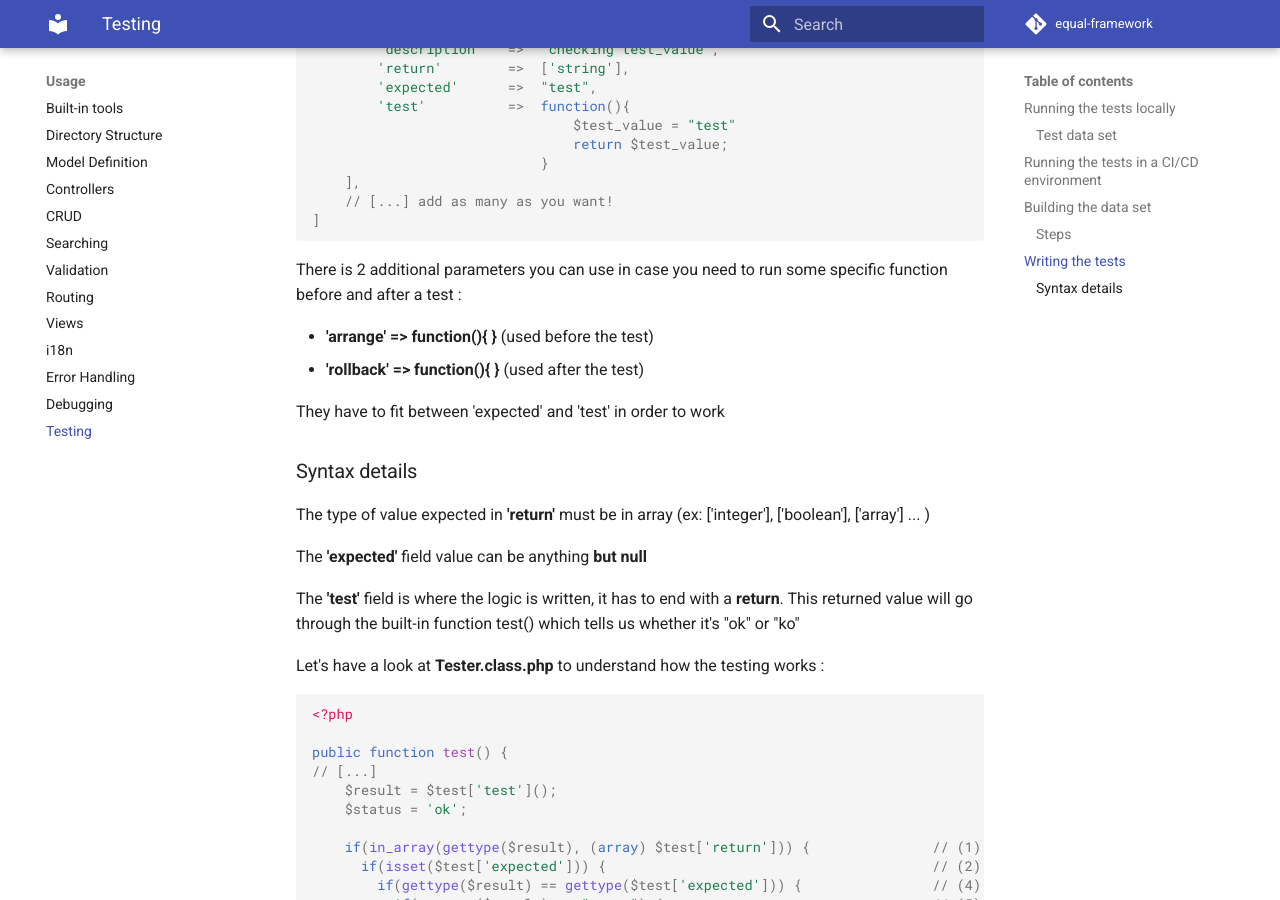
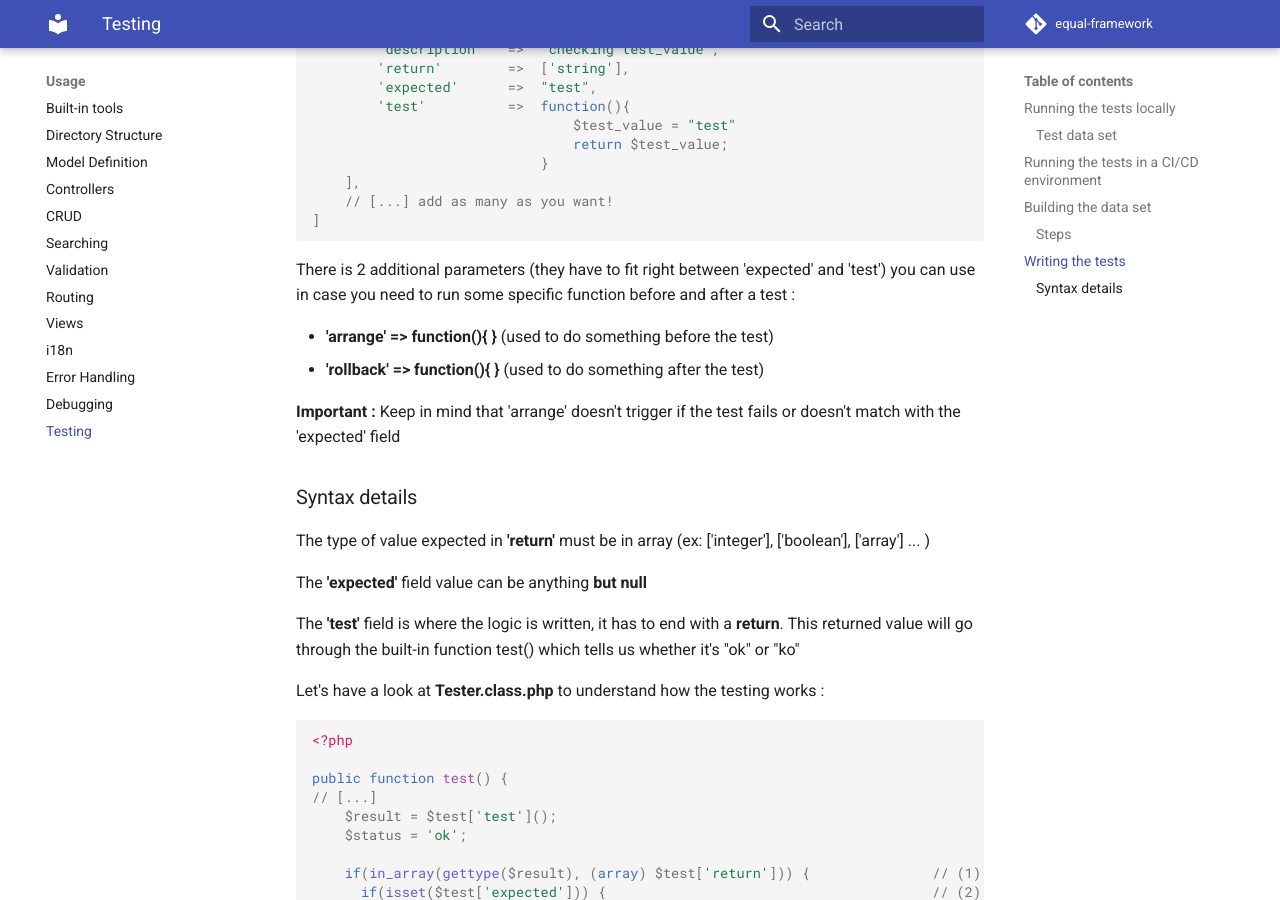
Before and after one commit to equalframework/equal-doc, an MkDocs documentation site: the page built from docs/usage/testing.md, in a window 1280 px wide and 900 px high, scrolled down 3197 px. Built offline with MkDocs 1.6.1 and Material for MkDocs 9.7.7, drawn with Linux system fonts in a browser that asks for light colours; comment, search, counter and statistics services are not loaded.

Commit message:
precision on arrange & rollback

````diff
--- a/docs/usage/testing.md
+++ b/docs/usage/testing.md
@@ -158,12 +158,12 @@ $tests = [
 ]
 ```
 
-There is 2 additional parameters you can use in case you need to run some specific function before and after a test :
+There is 2 additional parameters (they have to fit right between 'expected' and 'test') you can use in case you need to run some specific function before and after a test :
 
-- **'arrange' => function(){  }**    (used before the test)
-- **'rollback' => function(){  }**    (used after the test)
+- **'arrange' => function(){  }**    (used to do something before the test)
+- **'rollback' => function(){  }**    (used to do something after the test)
 
-They have to fit between 'expected' and 'test' in order to work
+**Important :** Keep in mind that 'arrange' doesn't trigger if the test fails or doesn't match with the 'expected' field
 
 
 
````
